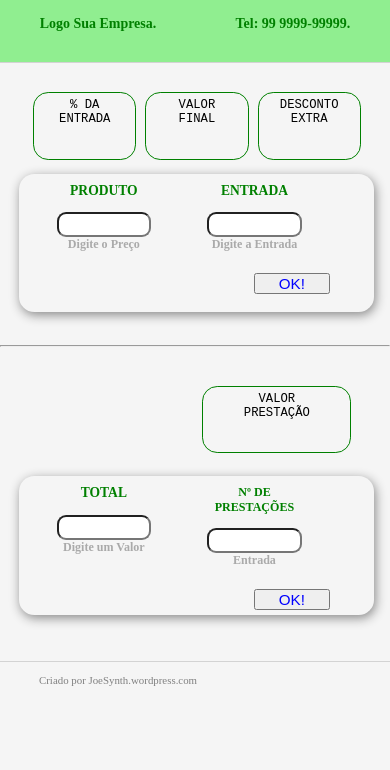
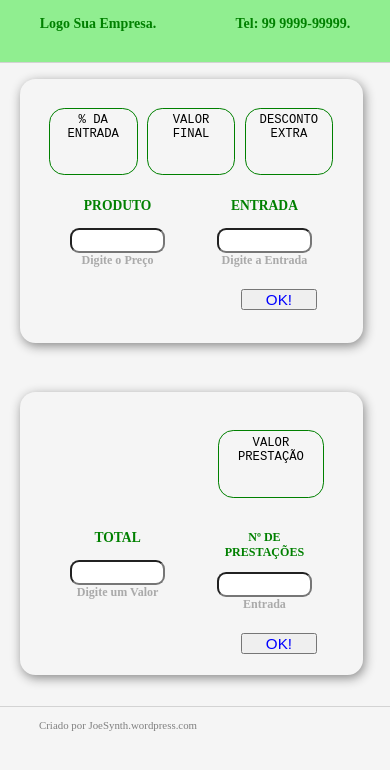
Before and after one commit to Joesynth/calDes, a plain HTML site: page index.html in a window 390 px wide. Drawn offline with Linux system fonts and the light colour scheme.

Commit message:
Add files via upload

```diff
--- a/index.html
+++ b/index.html
@@ -34,16 +34,20 @@
 
 		.con {
 			display: flex;
-			//justify-content: center;
+			justify-content: center;
+			//margin-left: 16%;
+			padding: 1em;
+			box-shadow: var(--sombra);
+			border-radius: 1em;
+			margin: 1em;
+			width: 66%;
 			margin-left: 16%;
-			padding: 1em;
 		}
 
 		#entraM {
 			//display: flex;
 			//background-color: lightgreen;
 			border-radius: 1em;
-			box-shadow: var(--sombra);
 			//padding: 0.6em;
 			//margin: 0.6em;
 			height: 9em;
@@ -78,7 +82,7 @@
 		}
 		.ce {
 			//background-color: lightgreen;;
-			width: 22em;
+			width: 16em;
 			height: 4em;
 			padding-top: 0.3em;
 			border-radius: 1em;
@@ -132,9 +136,7 @@
 			color: gray;
 		}
 
-		hr {
-			color: #eee;
-		}
+
 		#nP {
 			font-size: 0.8em;
 		}
@@ -146,11 +148,10 @@
 @media all and (max-width : 480px) {
 
 		.con {
-			display: flex;
 			flex-direction: column-reverse;
 			//justify-content: center;
-			margin-left: 1%;
-			padding: 1em;
+			width: 80%;
+			margin-left: 5%;
 		}
 
 
@@ -177,12 +178,12 @@
 			<div id="entra">
 				<div class="ceIn">		<!-- Célula -->
 					<p>PRODUTO</p>
-					<input class="inp" id="pro" type="text" placeholder="">
+					<input class="inp" id="pro" type="text" placeholder="" onfocus="this.value=''">
 					<p class="pH">Digite o Preço</p>
 				</div>
 				<div class="ceIn">
 					<p>ENTRADA</p>
-					<input class="inp" id="ent" type="text" placeholder="">
+					<input class="inp" id="ent" type="text" placeholder="" onfocus="this.value=''">
 					<p class="pH">Digite a Entrada</p>
 				</div>
 			</div>
@@ -208,7 +209,7 @@
 </div>
 
 <br>
-<hr>
+
 
 <div class="con">	 <!-- Conteúdo -->
 
@@ -216,12 +217,12 @@
 						<div id="entra">
 								<div class="ceIn">
 										<p>TOTAL</p>
-										<input class="inp" id="presT" type="text" placeholder="">
+										<input class="inp" id="presT" type="text" placeholder="" onfocus="this.value=''">
 										<p class="pH">Digite um Valor</p>
 								</div>
 								<div class="ceIn">
 										<p id="nP" >Nº DE<br>PRESTAÇÕES</p>
-										<input class="inp" id="presP" type="text" placeholder="">
+										<input class="inp" id="presP" type="text" placeholder="" onfocus="this.value=''">
 										<p class="pH">Entrada</p>
 								</div>
 						</div>
```
